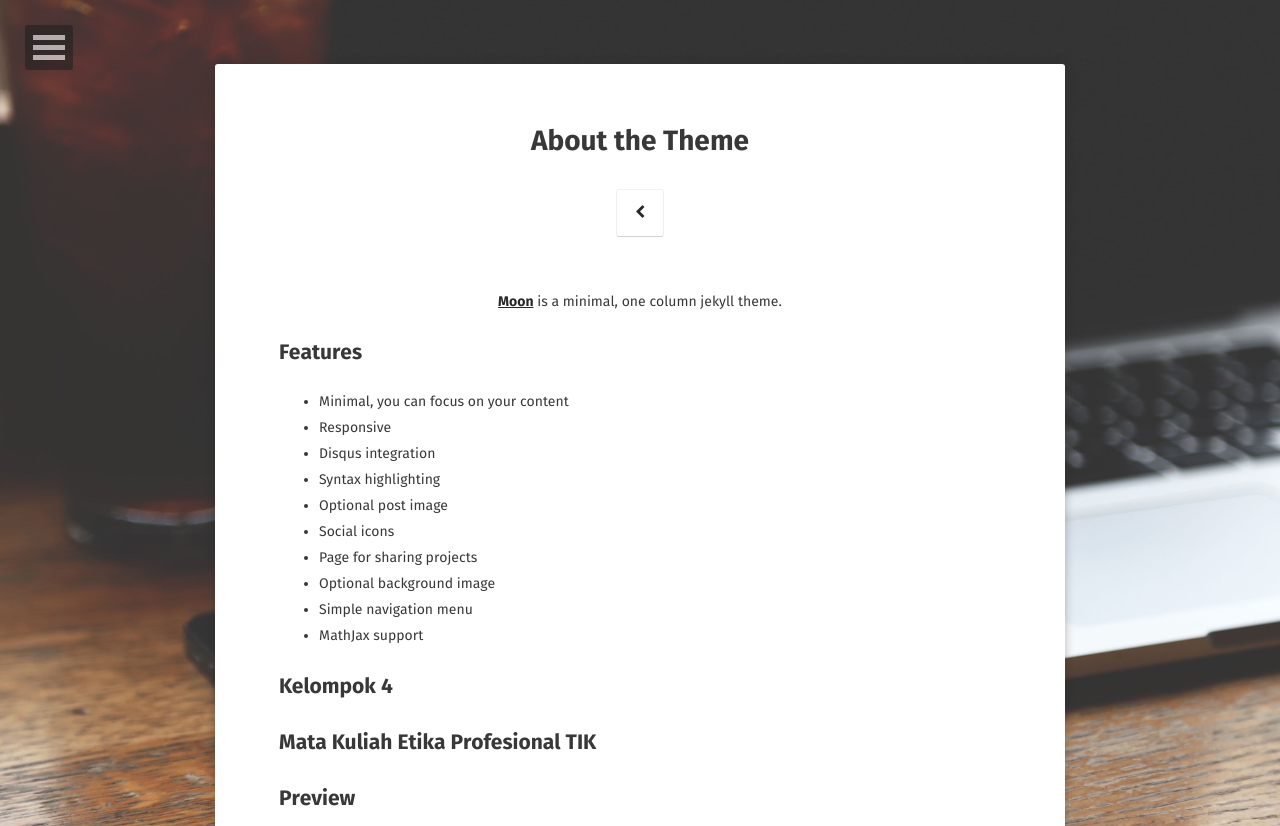
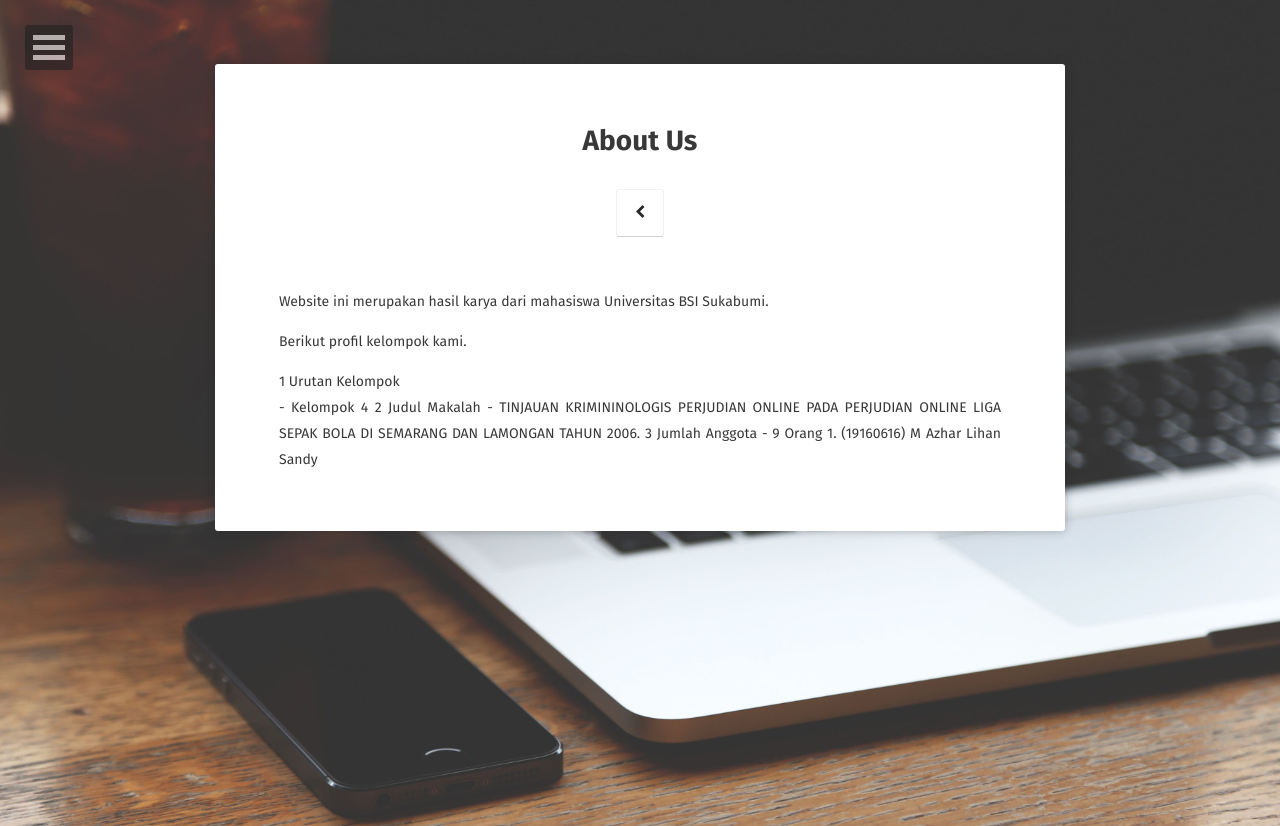
Before and after one commit to azharlihan/eptik-ubsi, a Jekyll site: the page built from about/index.md, in a window 1280 px wide. Shown: the top 826 px of the page. Built offline with Jekyll 4.4.1, drawn with Linux system fonts in a browser that asks for light colours; some web fonts are replaced; some of the changed text lies outside the part shown; grey boxes are pictures that could not be loaded.

Commit message:
Update index.md

```diff
--- a/about/index.md
+++ b/about/index.md
@@ -1,40 +1,19 @@
 ---
 layout: page
-title: About the Theme
-tags: [about, Jekyll, theme, moon]
-date: 2016-03-21
+title: About Us
+tags:
+date: 2019-02-21
 comments: false
 ---
 
-<center><a href="http://taylantatli.github.io/Moon"><b>Moon</b></a> is a minimal, one column jekyll theme.</center>
+Website ini merupakan hasil karya dari mahasiswa Universitas BSI Sukabumi.
 
-## Features
-* Minimal, you can focus on your content
-* Responsive
-* Disqus integration
-* Syntax highlighting
-* Optional post image
-* Social icons
-* Page for sharing projects
-* Optional background image
-* Simple navigation menu
-* MathJax support
+Berikut profil kelompok kami.
 
-## Kelompok 4
-## Mata Kuliah Etika Profesional TIK
-
-## Preview
-
-{% capture images %}
-    https://cloud.githubusercontent.com/assets/754514/14509720/61c61058-01d6-11e6-93ab-0918515ecd56.png
-    https://cloud.githubusercontent.com/assets/754514/14509716/61ac6c8e-01d6-11e6-879f-8308883de790.png
-{% endcapture %}
-{% include gallery images=images caption="Screenshots of Moon Theme" cols=2 %}
-
-See a [live version of Moon](http://taylantatli.github.io/Moon) hosted on GitHub.
-
-## Getting Started
-
-To learn how to install and use this theme check out the [Setup Guide](http://taylantatli.me/Moon/moon-theme/) for more information.
-
-[Install Moon](https://github.com/TaylanTatli/Moon){: .btn}
+1 Urutan Kelompok
+    - Kelompok 4
+2 Judul Makalah
+    - TINJAUAN KRIMININOLOGIS PERJUDIAN ONLINE PADA PERJUDIAN ONLINE LIGA SEPAK BOLA DI SEMARANG DAN LAMONGAN TAHUN 2006.
+3 Jumlah Anggota
+    - 9 Orang
+    1. (19160616) M Azhar Lihan Sandy
```
